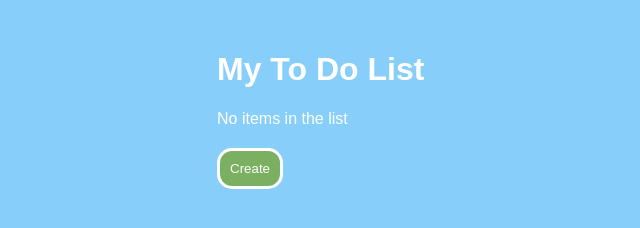
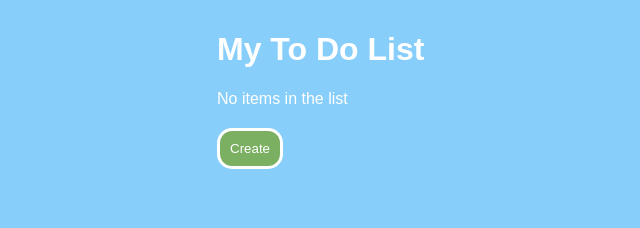
Before and after one commit to 4everSmile/todo-list, a plain HTML site: page todo-list/index.html in a window 1280 px wide. Shown: the whole page, without its empty margins (33-673 px from the left). Drawn offline with Linux system fonts and the light colour scheme.

Commit message:
Added new styles

```diff
--- a/todo-list/styles/style.css
+++ b/todo-list/styles/style.css
@@ -7,7 +7,7 @@ html, body {
 }
 
 .app {
-  padding: 30px 250px;
+  padding: 10px 250px;
   color: white;
 }
 
```
